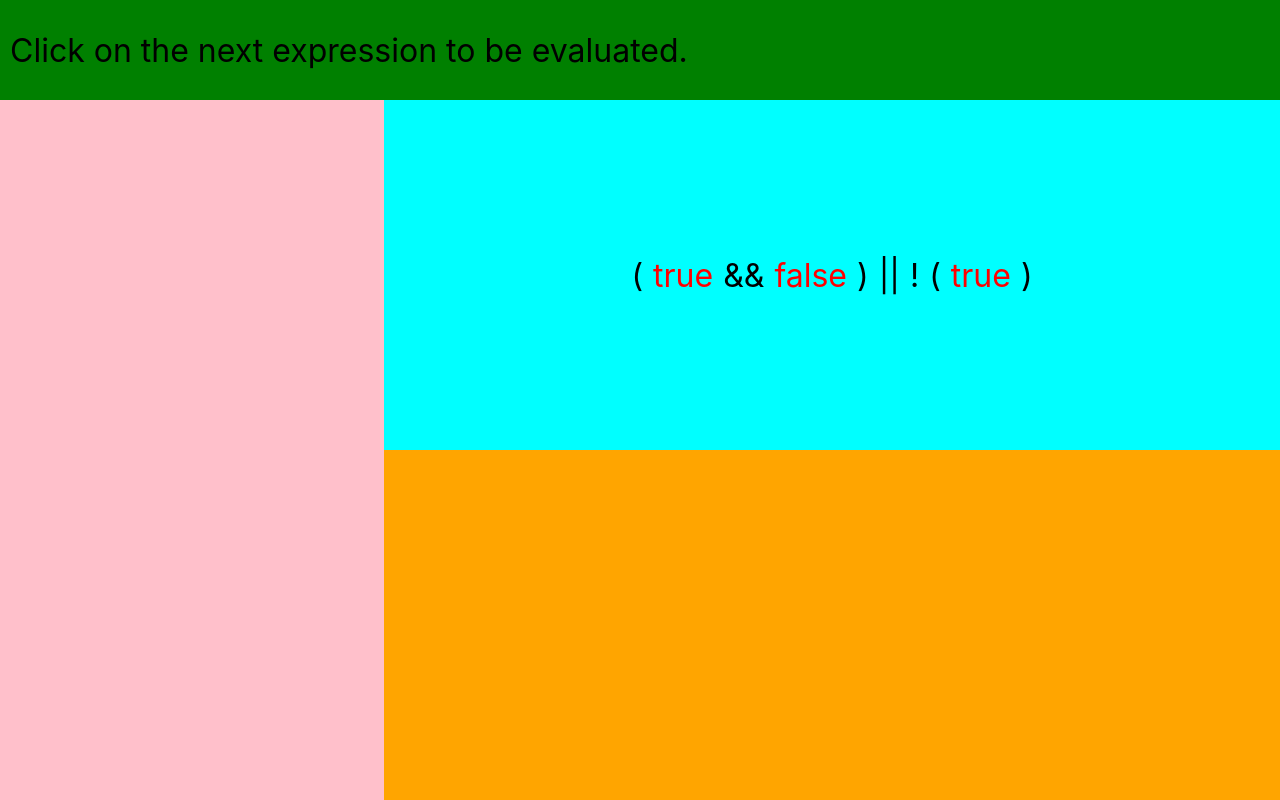
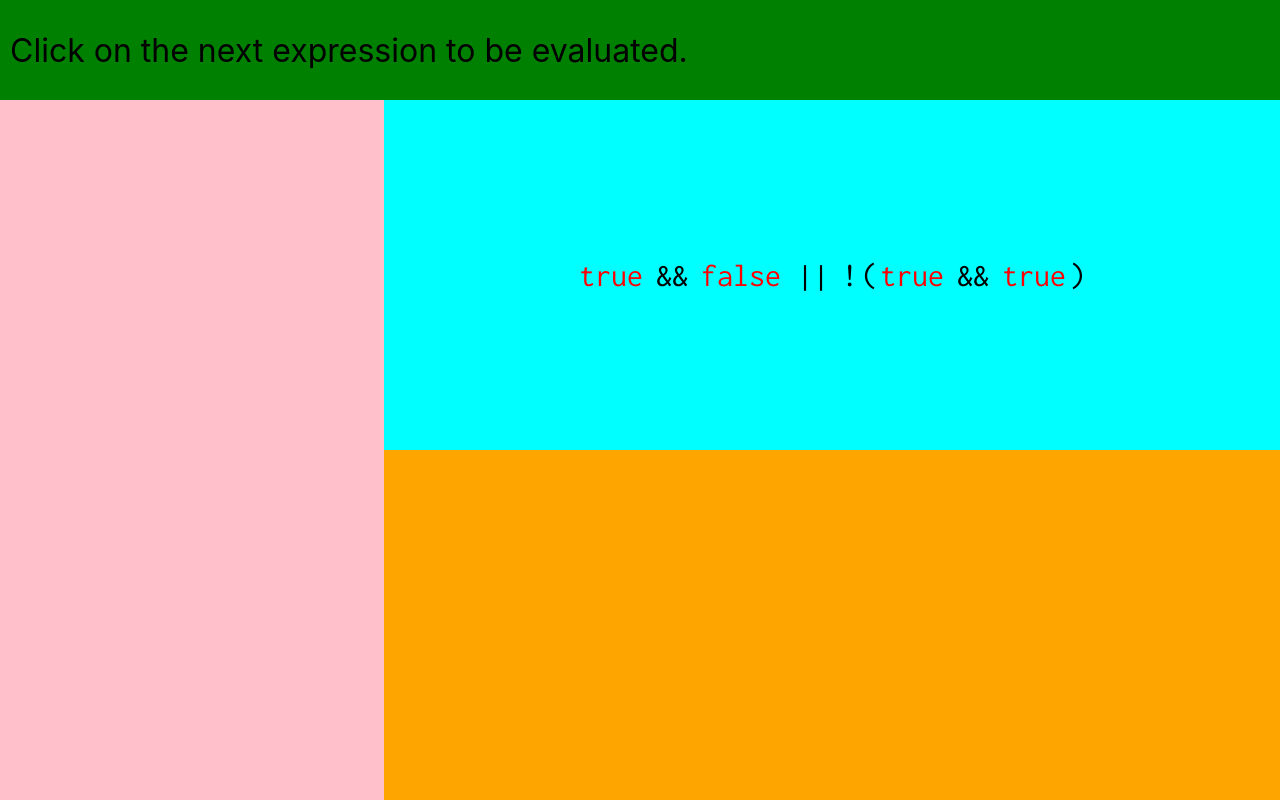
Before and after one commit to twodee/simpathy, a React (Create React App) app: page / in a window 1280 px wide. Built offline with nearby package versions, Linux system fonts and the light colour scheme.

Commit message:
Add logical operators. Fix parenthesization.

```diff
--- a/public/index.html
+++ b/public/index.html
@@ -3,6 +3,7 @@
   <head>
     <meta charset="utf-8" />
     <link rel="icon" href="%PUBLIC_URL%/favicon.ico" />
+    <link href="https://fonts.googleapis.com/css?family=Inconsolata&display=swap" rel="stylesheet">
     <meta name="viewport" content="width=device-width, initial-scale=1" />
     <meta name="theme-color" content="#000000" />
     <meta
--- a/src/App.css
+++ b/src/App.css
@@ -44,11 +44,20 @@
 #expression, #evaluate-box {
   user-select: none;
   font-size: 24pt;
+  font-family: 'Inconsolata', monospace;
 }
 
-.expression-piece {
+/* .expression-piece { */
+  /* display: inline-block; */
+  /* padding: 5px; */
+/* } */
+
+.operator {
   display: inline-block;
-  padding: 5px;
+}
+
+.binary-infix-operator {
+  padding: 5px 10px;
 }
 
 .literal {
@@ -61,6 +70,7 @@
 
 .subexpression {
   display: inline-block;
+  padding: 3px 3px;
 }
 
 .active {
--- a/src/App.js
+++ b/src/App.js
@@ -33,7 +33,7 @@ class App extends React.Component {
     // const e = new ExpressionMultiply(new ExpressionInteger(7), new ExpressionAdd(new ExpressionReal(1.5), new ExpressionInteger(9)));
     // const e = new ExpressionMultiply(new ExpressionInteger(7), new ExpressionMultiply(new ExpressionReal(1.5), new ExpressionInteger(9)));
     // const e = new ExpressionMultiply(new ExpressionModulus(new ExpressionInteger(44), new ExpressionInteger(9)), new ExpressionInteger(7));
-    const e = new ExpressionOr(new ExpressionAnd(new ExpressionBoolean(true), new ExpressionBoolean(false)), new ExpressionNot(new ExpressionBoolean(true)));
+    const e = new ExpressionOr(new ExpressionAnd(new ExpressionBoolean(true), new ExpressionBoolean(false)), new ExpressionNot(new ExpressionAnd(new ExpressionBoolean(true), new ExpressionBoolean(true))));
     this.props.onLoadExpression(e);
   }
 
--- a/src/ast.js
+++ b/src/ast.js
@@ -1,5 +1,13 @@
 import React from 'react';
 
+const Precedence = Object.freeze({
+  Atom: 100,
+  Not: 90,
+  Multiplicative: 80,
+  Additive: 70,
+  And: 60,
+  Or: 59,
+});
 // ---------------------------------------------------------------------------
 
 class Expression {
@@ -18,6 +26,32 @@ class Expression {
       return this;
     }
   }
+
+  evaluatePopup(props) {
+    if (props.isEvaluating && props.activeSubexpression === this) {
+      return (
+        <div className="evaluate-popup">
+          <svg height="12" width="16">
+            <polygon points="8,12 0,0 16,0" />
+          </svg>
+          <input
+            id="evaluate-box"
+            type="text"
+            size="8"
+            autoFocus
+            autoComplete="off"
+            className={props.isShakingEvaluation ? 'shaking' : ''}
+            onAnimationEnd={props.onStopShakingEvaluation}
+            onChange={e => props.onEditValue(e.target.value)}
+            value={props.value}
+            onKeyDown={e => props.onKeyDown(e, props.activeSubexpression, props.value)}
+          />
+        </div>
+      );
+    } else {
+      return null;
+    }
+  }
 }
 
 // ---------------------------------------------------------------------------
@@ -29,39 +63,20 @@ class ExpressionUnaryOperator extends Expression {
     this.operator = operator;
   }
 
-  reactify(props, superPrecedence = -1) {
+  reactify(props, isParenthesized) {
     return (
       <span className={`subexpression ${props.isEvaluating && props.activeSubexpression === this ? 'active' : ''}`}>
+        {isParenthesized ? <span className="expression-piece">(</span> : ''}
         <span
-          className={`expression-piece ${this === props.hoveredSubexpression ? 'hovered' : ''} ${props.isShakingOperation && this === props.activeSubexpression ? 'shaking' : ''}`}
+          className={`operator unary-prefix-operator expression-piece ${this === props.hoveredSubexpression ? 'hovered' : ''} ${props.isShakingOperation && this === props.activeSubexpression ? 'shaking' : ''}`}
           onAnimationEnd={props.onStopShakingOperation}
           onMouseOver={e => !props.isEvaluating && props.onHover(e, this)}
           onMouseOut={e => props.onUnhover(e, this)}
           onClick={e => !props.isEvaluating && props.onClick(props.expression, this)}
         >{this.operator}</span>
-        {this.precedence <= superPrecedence ? <span className="expression-piece">(</span> : ''}
-        {this.a.reactify(props, this.precedence)}
-        {this.precedence <= superPrecedence ? <span className="expression-piece">)</span> : ''}
-
-        {props.isEvaluating && props.activeSubexpression === this && (
-          <div className="evaluate-popup">
-            <svg height="12" width="16">
-              <polygon points="8,12 0,0 16,0" />
-            </svg>
-            <input
-              id="evaluate-box"
-              type="text"
-              size="8"
-              autoFocus
-              autoComplete="off"
-              className={props.isShakingEvaluation ? 'shaking' : ''}
-              onAnimationEnd={props.onStopShakingEvaluation}
-              onChange={e => props.onEditValue(e.target.value)}
-              value={props.value}
-              onKeyDown={e => props.onKeyDown(e, props.activeSubexpression, props.value)}
-            />
-          </div>
-        )}
+        {this.a.reactify(props, this.precedence >= this.a.precedence)}
+        {isParenthesized ? <span className="expression-piece">)</span> : ''}
+        {this.evaluatePopup(props)}
       </span>
     )
   }
@@ -85,40 +100,21 @@ class ExpressionBinaryOperator extends Expression {
     this.operator = operator;
   }
 
-  reactify(props, superPrecedence = -1) {
+  reactify(props, isParenthesized) {
     return (
       <span className={`subexpression ${props.isEvaluating && props.activeSubexpression === this ? 'active' : ''}`}>
-        {this.precedence <= superPrecedence ? <span className="expression-piece">(</span> : ''}
-        {this.a.reactify(props, this.precedence)}
+        {isParenthesized ? <span className="expression-piece">(</span> : ''}
+        {this.a.reactify(props, this.precedence > this.a.precedence)}
         <span
-          className={`expression-piece ${this === props.hoveredSubexpression ? 'hovered' : ''} ${props.isShakingOperation && this === props.activeSubexpression ? 'shaking' : ''}`}
+          className={`operator binary-infix-operator expression-piece ${this === props.hoveredSubexpression ? 'hovered' : ''} ${props.isShakingOperation && this === props.activeSubexpression ? 'shaking' : ''}`}
           onAnimationEnd={props.onStopShakingOperation}
           onMouseOver={e => !props.isEvaluating && props.onHover(e, this)}
           onMouseOut={e => props.onUnhover(e, this)}
           onClick={e => !props.isEvaluating && props.onClick(props.expression, this)}
         >{this.operator}</span>
-        {this.b.reactify(props, this.precedence)}
-        {this.precedence <= superPrecedence ? <span className="expression-piece">)</span> : ''}
-
-        {props.isEvaluating && props.activeSubexpression === this && (
-          <div className="evaluate-popup">
-            <svg height="12" width="16">
-              <polygon points="8,12 0,0 16,0" />
-            </svg>
-            <input
-              id="evaluate-box"
-              type="text"
-              size="8"
-              autoFocus
-              autoComplete="off"
-              className={props.isShakingEvaluation ? 'shaking' : ''}
-              onAnimationEnd={props.onStopShakingEvaluation}
-              onChange={e => props.onEditValue(e.target.value)}
-              value={props.value}
-              onKeyDown={e => props.onKeyDown(e, props.activeSubexpression, props.value)}
-            />
-          </div>
-        )}
+        {this.b.reactify(props, this.precedence >= this.b.precedence)}
+        {isParenthesized ? <span className="expression-piece">)</span> : ''}
+        {this.evaluatePopup(props)}
       </span>
     )
   }
@@ -167,7 +163,7 @@ export class ExpressionAdd extends ExpressionBinaryOperator {
 
 export class ExpressionMultiply extends ExpressionBinaryOperator {
   constructor(a, b) {
-    super(80, '*', a, b);
+    super(Precedence.Multiplicative, '*', a, b);
   }
 
   evaluate() {
@@ -195,7 +191,7 @@ export class ExpressionMultiply extends ExpressionBinaryOperator {
 
 export class ExpressionModulus extends ExpressionBinaryOperator {
   constructor(a, b) {
-    super(80, '%', a, b);
+    super(Precedence.Multiplicative, '%', a, b);
   }
 
   evaluate() {
@@ -220,7 +216,7 @@ export class ExpressionModulus extends ExpressionBinaryOperator {
 
 export class ExpressionDivide extends ExpressionBinaryOperator {
   constructor(a, b) {
-    super(80, '/', a, b);
+    super(Precedence.Multiplicative, '/', a, b);
   }
 
   evaluate() {
@@ -250,7 +246,7 @@ export class ExpressionDivide extends ExpressionBinaryOperator {
 
 export class ExpressionAnd extends ExpressionBinaryOperator {
   constructor(a, b) {
-    super(60, '&&', a, b);
+    super(Precedence.And, '&&', a, b);
   }
 
   evaluate() {
@@ -277,7 +273,7 @@ export class ExpressionAnd extends ExpressionBinaryOperator {
 
 export class ExpressionOr extends ExpressionBinaryOperator {
   constructor(a, b) {
-    super(60, '||', a, b);
+    super(Precedence.Or, '||', a, b);
   }
 
   evaluate() {
@@ -304,7 +300,7 @@ export class ExpressionOr extends ExpressionBinaryOperator {
 
 export class ExpressionNot extends ExpressionUnaryOperator {
   constructor(a) {
-    super(60, '!', a);
+    super(Precedence.Not, '!', a);
   }
 
   evaluate() {
@@ -330,7 +326,7 @@ export class ExpressionNot extends ExpressionUnaryOperator {
 
 class ExpressionLiteral extends Expression {
   constructor(value) {
-    super(100, value);
+    super(Precedence.Atom, value);
     this.value = value;
   }
 
@@ -342,7 +338,7 @@ class ExpressionLiteral extends Expression {
     return this.constructor === that.constructor && this.value === that.value;
   }
 
-  reactify(props, superPrecedence) {
+  reactify(props, isParenthesized) {
     return (
       <span className="subexpression expression-piece literal">
         {'' + this.value}
```
